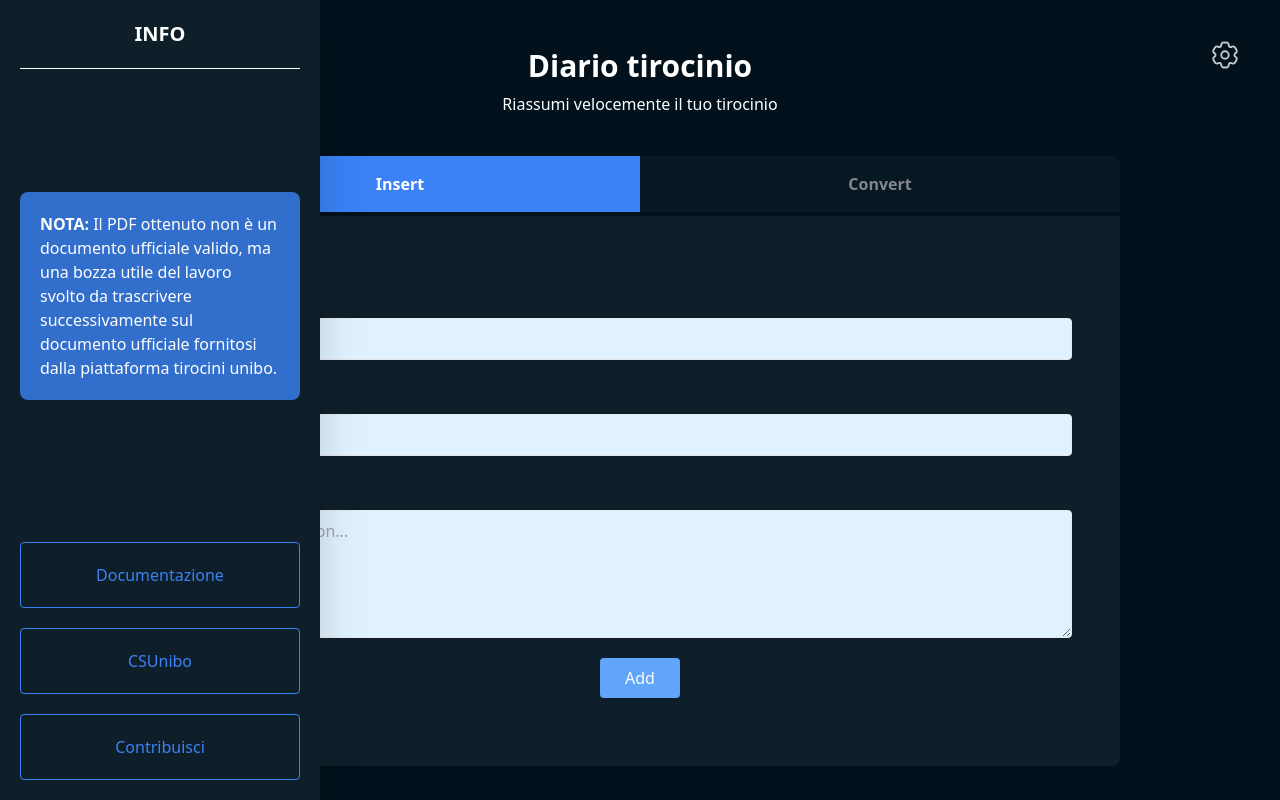
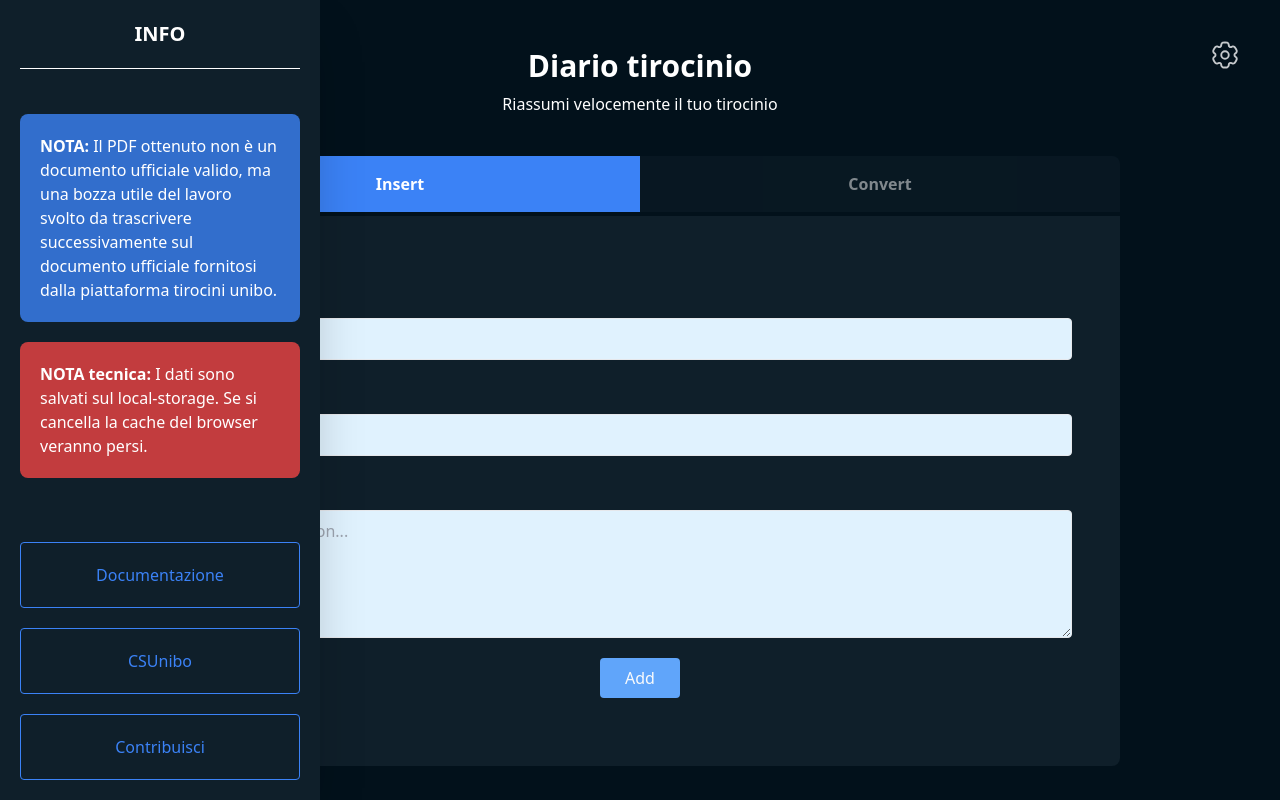
Before and after one commit to csunibo/diario-tirocinio, a Vue app: page / in a window 1280 px wide. Both pictures are taken after a click on the button 55 px from the left and 55 px from the top of the page. Built offline with nearby package versions, Linux system fonts and the light colour scheme.

Commit message:
add note for local storage

```diff
--- a/src/components/InfoMenu.vue
+++ b/src/components/InfoMenu.vue
@@ -21,6 +21,10 @@ export default defineComponent({
             <b>NOTA:</b> Il PDF ottenuto non è un documento ufficiale valido, ma una bozza utile del
             lavoro svolto da trascrivere successivamente sul documento ufficiale fornitosi dalla
             piattaforma tirocini unibo.
+          </p>
+          <p class="m-5 p-5 bg-red-500/[0.8] rounded-lg">
+            <b>NOTA tecnica:</b> I dati sono salvati sul local-storage. Se si cancella la cache del
+            browser veranno persi.
           </p>
         </div>
         <div>
```
